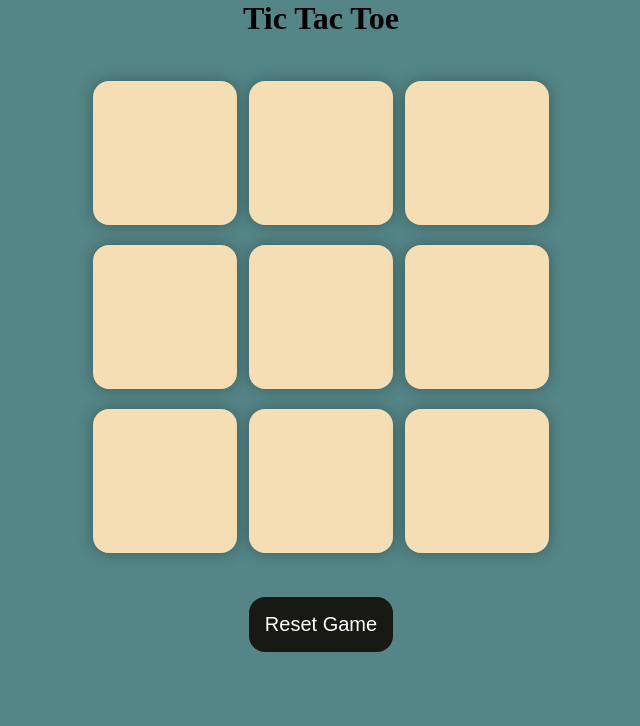
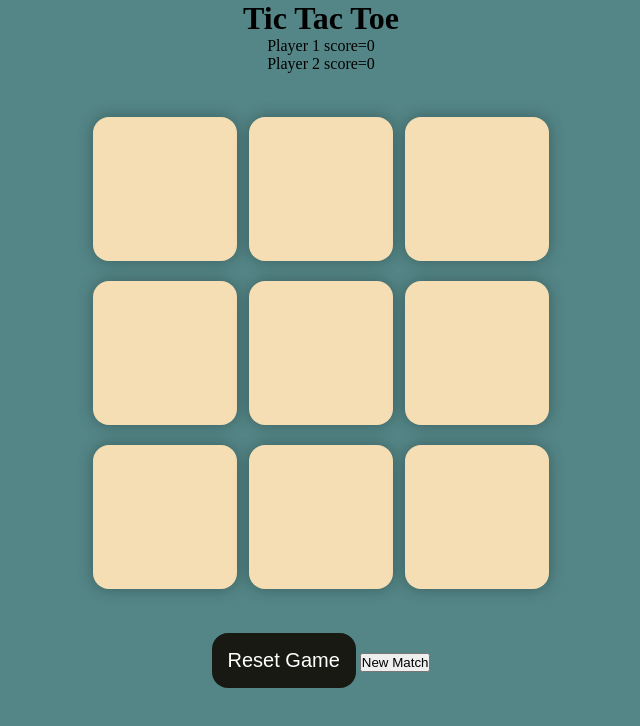
Before and after one commit to SehajdeepSingh95/Tic-Tac-Toe, a plain HTML site: page index.html in a window 1280 px wide. Shown: the whole page, without its empty margins (319-959 px from the left). Drawn offline with Linux system fonts and the light colour scheme.

Commit message:
Update index.html

```diff
--- a/index.html
+++ b/index.html
@@ -13,6 +13,10 @@
     </div>
     <main>
       <h1>Tic Tac Toe</h1>
+      <div class="score">
+        <div class="player-1">Player 1 score=0</div>
+        <div class="player-2">Player 2 score=0</div>
+      </div>
       <div class="container">
         <div class="game">
           <button class="box"></button>
@@ -27,6 +31,7 @@
         </div>
       </div>
       <button id="reset-btn">Reset Game</button>
+      <button id="new-match-btn">New Match</button>
     </main>
     <script src="script.js"></script>
   </body>
```
